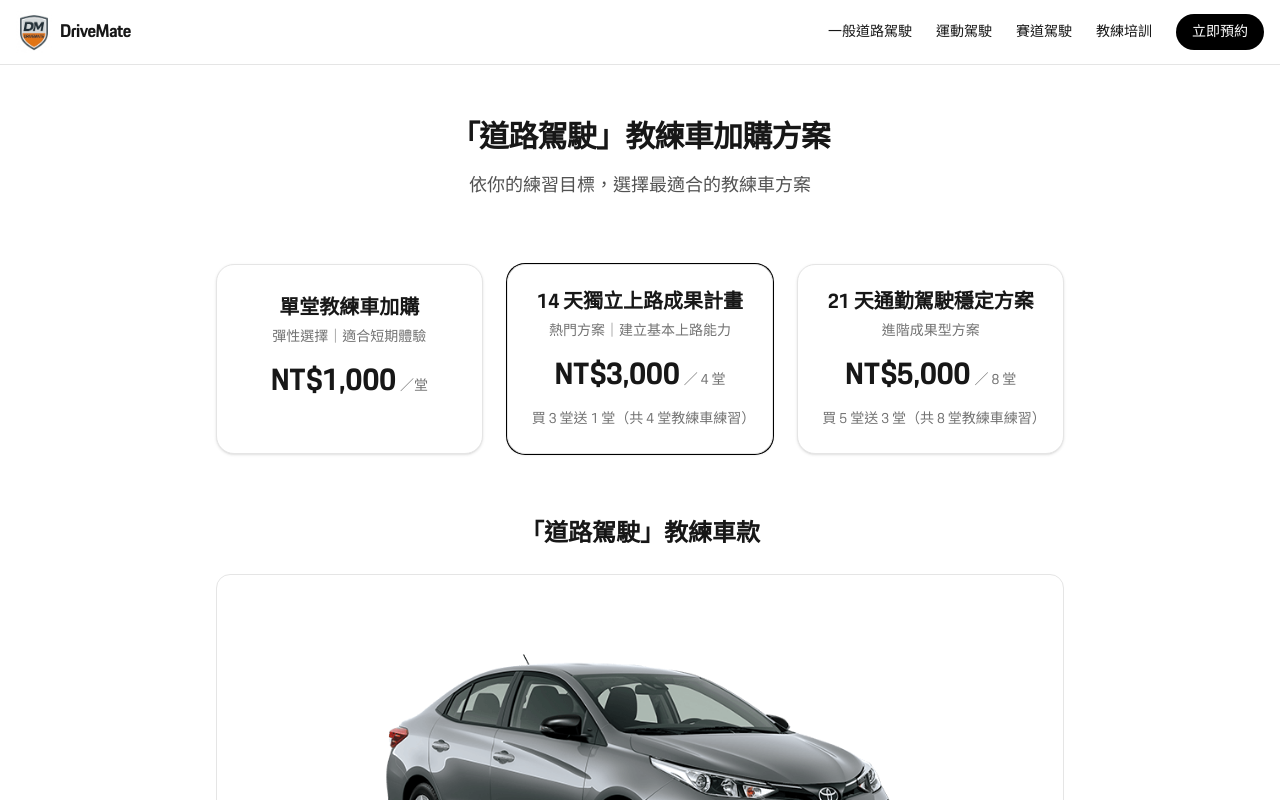
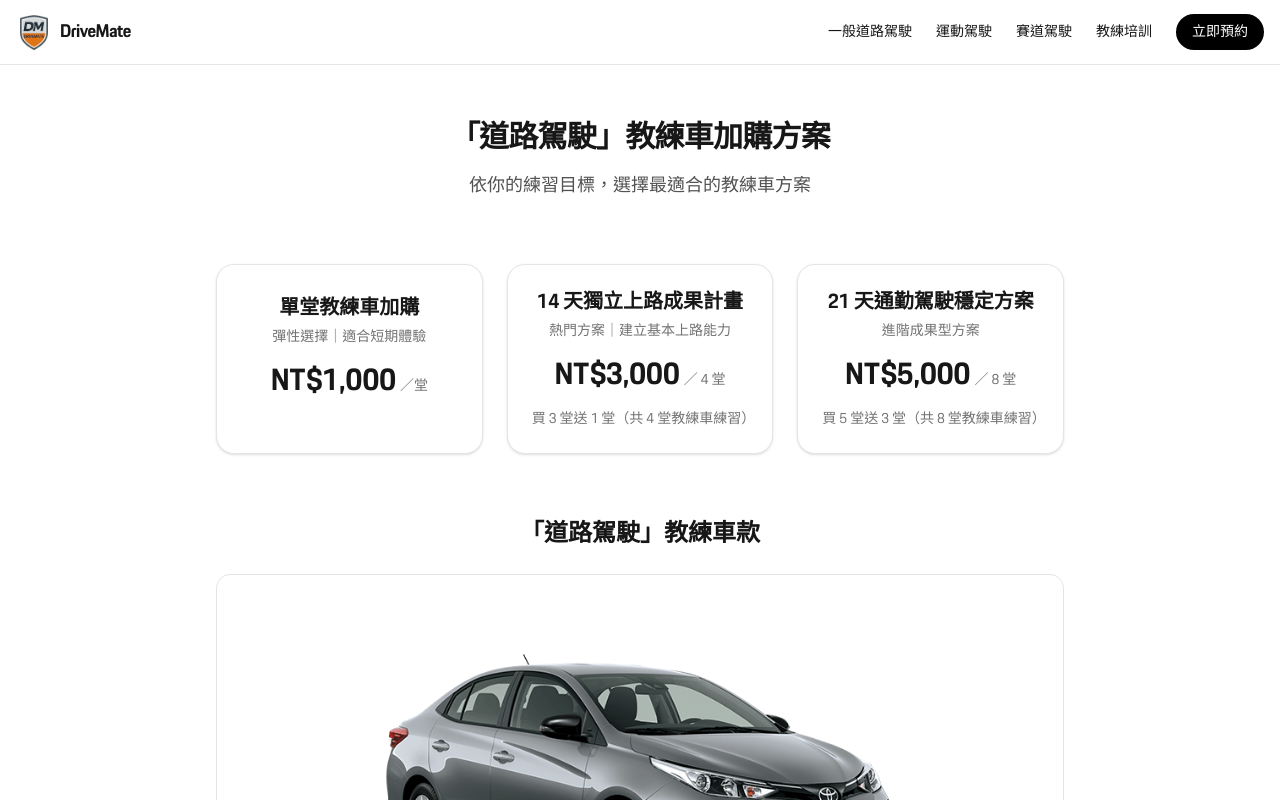
Before and after one commit to laurelke/drivemate-web, a Next.js app: page /courses/road-driving/instructor-car in a window 1280 px wide. Shown: the top 800 px of the page. Built offline with nearby package versions, Linux system fonts and the light colour scheme; a web font is replaced by a local one.

Commit message:
feat: unify course pages layout and design

```diff
--- a/app/courses/road-driving/instructor-car/page.tsx
+++ b/app/courses/road-driving/instructor-car/page.tsx
@@ -38,7 +38,7 @@ export default function InstructorCarAddOnPage() {
   </div>
 
   {/* 14 天方案 */}
-  <div className="rounded-2xl border bg-white p-6 shadow-sm ring-1 ring-black flex flex-col items-center justify-center text-center">
+  <div className="rounded-2xl border bg-white p-6 shadow-sm flex flex-col items-center justify-center text-center">
     <h2 className="mb-1 text-xl font-semibold">
       14 天獨立上路成果計畫
     </h2>
```
